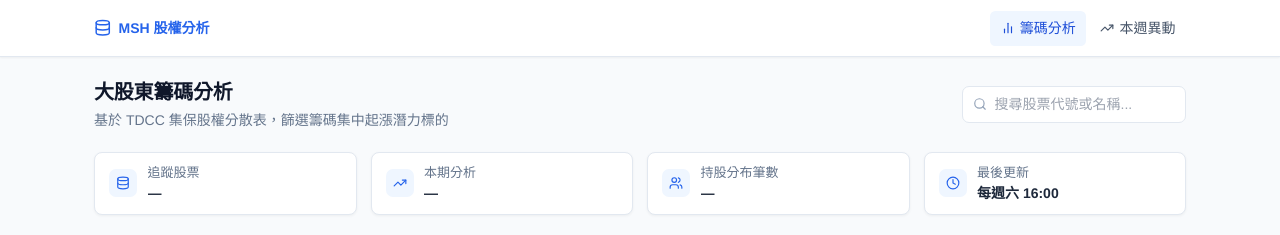
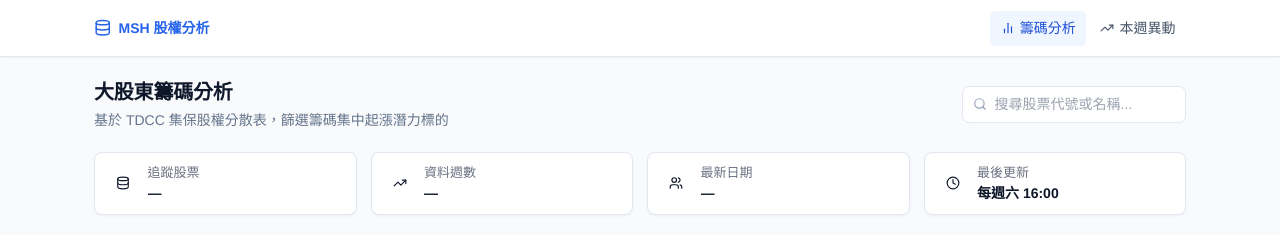
Before and after one commit to mywu-cloud/msh, a Next.js app in the folder frontend/: page / in a window 1280 px wide. Shown: the top 235 px of the page. Built offline with nearby package versions, Linux system fonts and the light colour scheme; no server answers.

Commit message:
Refactor StatsBar to use statsData and update labels

```diff
--- a/frontend/src/components/StatsBar.tsx
+++ b/frontend/src/components/StatsBar.tsx
@@ -1,26 +1,29 @@
 'use client'
 import useSWR from 'swr'
 import { Database, TrendingUp, Users, Clock } from 'lucide-react'
+
 const API_BASE = process.env.NEXT_PUBLIC_API_URL || 'https://msh-api.tw-mywu.workers.dev'
 const fetcher = (url: string) => fetch(url).then(r => r.json())
+
 export function StatsBar() {
   const { data } = useSWR(`${API_BASE}/api/stats`, fetcher, { refreshInterval: 3600000 })
+  const statsData = data?.data
   const stats = [
-    { icon: Database, label: '追蹤股票', value: data?.total_stocks ? `${data.total_stocks.toLocaleString()} 殔` : '—' },
-    { icon: TrendingUp, label: '本期分析', value: data?.analyzed_stocks ? `${data.analyzed_stocks} 殔` : '—' },
-    { icon: Users, label: '持股分布筆數', value: data?.total_records ? `${(data.total_records/10000).toFixed(1)} 萬` : '—' },
-    { icon: Clock, label: '最後更新', value: data?.last_updated || '每週六 16:00' },
+    { icon: Database, label: '追蹤股票', value: statsData?.total_stocks ? `${statsData.total_stocks.toLocaleString()} 殔` : '—' },
+    { icon: TrendingUp, label: '資料週數', value: statsData?.total_weeks ? `${statsData.total_weeks} 週` : '—' },
+    { icon: Users, label: '最新日期', value: statsData?.latest_date || '—' },
+    { icon: Clock, label: '最後更新', value: '每週六 16:00' },
   ]
   return (
     <div className="grid grid-cols-2 sm:grid-cols-4 gap-4">
       {stats.map(({ icon: Icon, label, value }) => (
         <div key={label} className="card flex items-center gap-3 py-3 px-4">
-          <div className="w-8 h-8 rounded-lg bg-primary-50 flex items-center justify-center flex-shrink-0">
-            <Icon className="w-4 h-4 text-primary-600" />
+          <div className="w-8 h-8 rounded-lg bg-brand/10 flex items-center justify-center flex-shrink-0">
+            <Icon className="w-4 h-4 text-brand" />
           </div>
           <div className="min-w-0">
-            <p className="text-xs text-slate-500 truncate">{label}</p>
-            <p className="text-sm font-semibold text-slate-800 truncate">{value}</p>
+            <p className="text-xs text-gray-500 truncate">{label}</p>
+            <p className="font-semibold text-sm truncate">{value}</p>
           </div>
         </div>
       ))}
```
